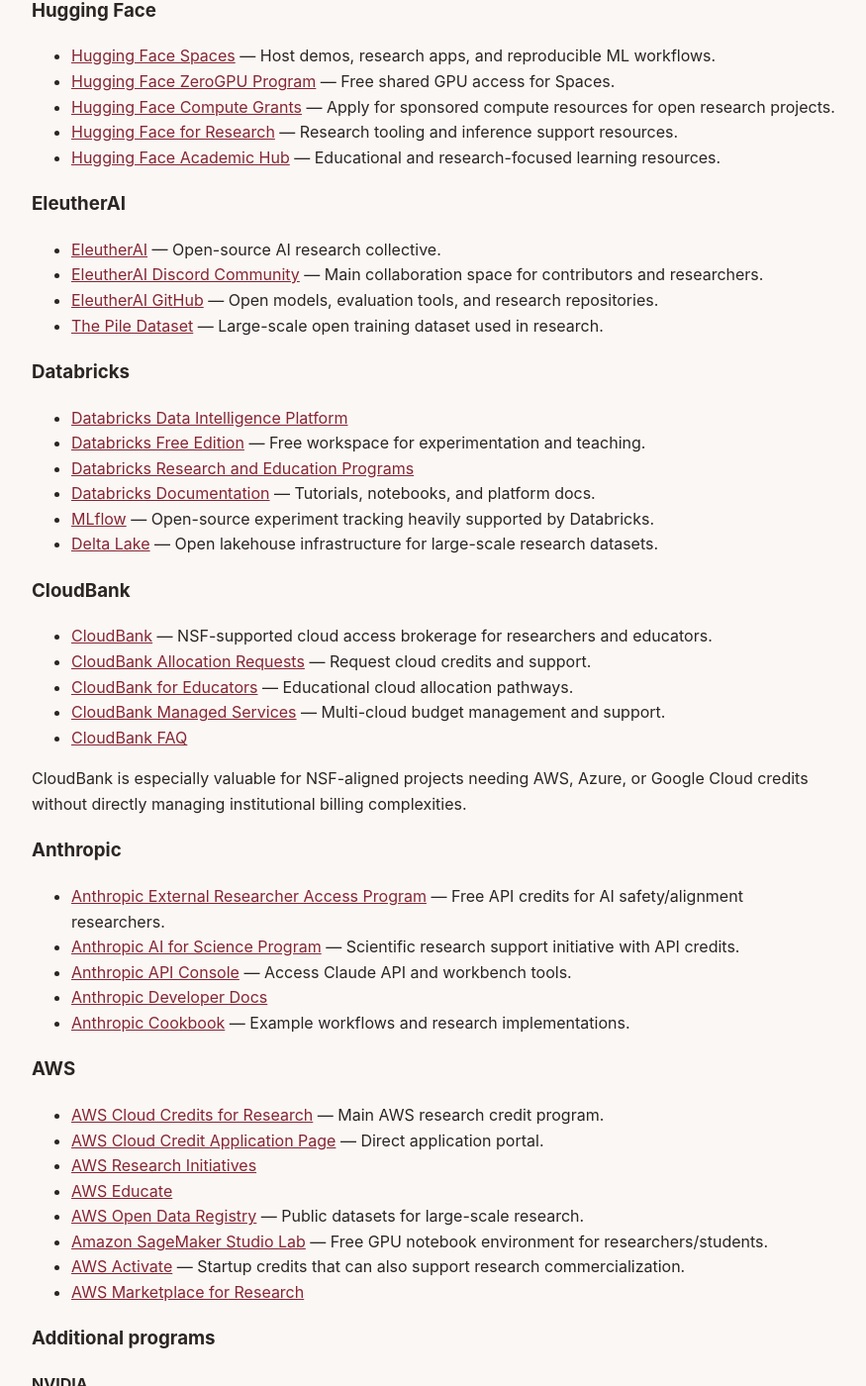
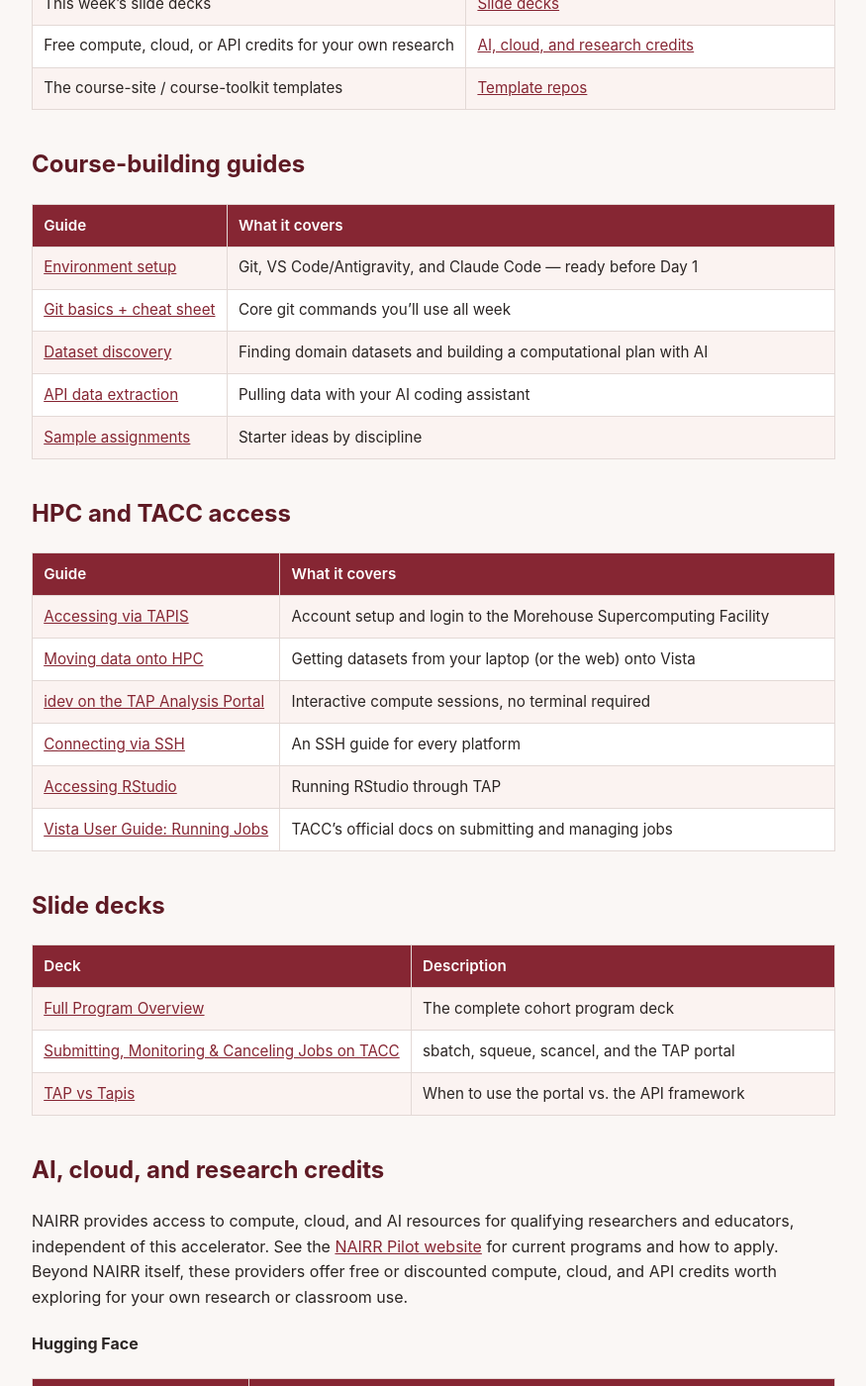
Before and after one commit to whitneynelson/nairr-teaching-innovation, a Jekyll site: the page built from additional-resources.md, in a window 1280 px wide and 1400 px high, scrolled down 582 px. Shown: the whole window at 99% size, without its empty margins (202-1077 px from the left). Built offline with Jekyll 4.4.1, drawn with Linux system fonts in a browser that asks for light colours; some of the changed text lies outside the part shown.

Commit message:
Reorganize Resources page into tables with a quick-nav section
Groups content into Course-building guides, HPC and TACC access,
Slide decks, AI/cloud/research credits, and Template repos, each
as a scannable table instead of flat bullet lists. Adds a "Find
what you need" table at the top linking to each section.

Co-Authored-By: Claude Sonnet 5 <noreply@anthropic.com>

```diff
--- a/additional-resources.md
+++ b/additional-resources.md
@@ -4,112 +4,144 @@ title: Resources
 
 # Resources
 
-## AI credits for teachers and researchers
+Guides, HPC documentation, this week's slide decks, and funding opportunities beyond the accelerator — organized so you can jump straight to what you need.
 
-NAIRR provides access to compute, cloud, and AI resources for qualifying researchers and educators, independent of this accelerator. See the [NAIRR Pilot website](https://nairrpilot.org) for current programs and how to apply.
+## Find what you need
 
-## NAIRR ecosystem & research credits
+| Looking for... | Jump to |
+|:---|:---|
+| Environment, syllabus, and assignment setup | [Course-building guides](#course-building-guides) |
+| Vista / TACC access, data transfer, and jobs | [HPC and TACC access](#hpc-and-tacc-access) |
+| This week's slide decks | [Slide decks](#slide-decks) |
+| Free compute, cloud, or API credits for your own research | [AI, cloud, and research credits](#ai-cloud-and-research-credits) |
+| The course-site / course-toolkit templates | [Template repos](#template-repos) |
 
-Beyond NAIRR itself, these providers offer free or discounted compute, cloud, and API credits worth exploring for your own research or classroom use.
+## Course-building guides
 
-### Hugging Face
+| Guide | What it covers |
+|:---|:---|
+| [Environment setup](resources/setup-git-vscode-tacc.html) | Git, VS Code/Antigravity, and Claude Code — ready before Day 1 |
+| [Git basics + cheat sheet](resources/git-basics.html) | Core git commands you'll use all week |
+| [Dataset discovery](resources/dataset-discovery.html) | Finding domain datasets and building a computational plan with AI |
+| [API data extraction](resources/api-data-extraction.html) | Pulling data with your AI coding assistant |
+| [Sample assignments](resources/sample-assignments.html) | Starter ideas by discipline |
 
-- [Hugging Face Spaces](https://huggingface.co/spaces) — Host demos, research apps, and reproducible ML workflows.
-- [Hugging Face ZeroGPU Program](https://huggingface.co/zerogpu) — Free shared GPU access for Spaces.
-- [Hugging Face Compute Grants](https://huggingface.co/grants) — Apply for sponsored compute resources for open research projects.
-- [Hugging Face for Research](https://huggingface.co/learn/cookbook/en/enterprise_hub_serverless_inference_api) — Research tooling and inference support resources.
-- [Hugging Face Academic Hub](https://huggingface.co/learn) — Educational and research-focused learning resources.
+## HPC and TACC access
 
-### EleutherAI
+| Guide | What it covers |
+|:---|:---|
+| [Accessing via TAPIS](resources/accessing-tapis.html) | Account setup and login to the Morehouse Supercomputing Facility |
+| [Moving data onto HPC](resources/moving-data-tacc.html) | Getting datasets from your laptop (or the web) onto Vista |
+| [idev on the TAP Analysis Portal](resources/idev-tap-portal.html) | Interactive compute sessions, no terminal required |
+| [Connecting via SSH](resources/connecting-to-vista-ssh.html) | An SSH guide for every platform |
+| [Accessing RStudio](resources/accessing-rstudio-tacc.html) | Running RStudio through TAP |
+| [Vista User Guide: Running Jobs](https://docs.tacc.utexas.edu/hpc/vista/#running) | TACC's official docs on submitting and managing jobs |
 
-- [EleutherAI](https://www.eleuther.ai/) — Open-source AI research collective.
-- [EleutherAI Discord Community](https://discord.gg/eleutherai) — Main collaboration space for contributors and researchers.
-- [EleutherAI GitHub](https://github.com/EleutherAI) — Open models, evaluation tools, and research repositories.
-- [The Pile Dataset](https://pile.eleuther.ai/) — Large-scale open training dataset used in research.
+## Slide decks
 
-### Databricks
+| Deck | Description |
+|:---|:---|
+| [Full Program Overview](assets/slides/full-program-deck.pdf) | The complete cohort program deck |
+| [Submitting, Monitoring & Canceling Jobs on TACC](assets/slides/how-to-submit-and-cancel-jobs-on-tacc.pdf) | sbatch, squeue, scancel, and the TAP portal |
+| [TAP vs Tapis](assets/slides/tap-vs-tapis.pdf) | When to use the portal vs. the API framework |
 
-- [Databricks Data Intelligence Platform](https://www.databricks.com/)
-- [Databricks Free Edition](https://www.databricks.com/learn/free-edition) — Free workspace for experimentation and teaching.
-- [Databricks Research and Education Programs](https://www.databricks.com/learn/training/home)
-- [Databricks Documentation](https://docs.databricks.com/en/index.html) — Tutorials, notebooks, and platform docs.
-- [MLflow](https://mlflow.org/) — Open-source experiment tracking heavily supported by Databricks.
-- [Delta Lake](https://delta.io/) — Open lakehouse infrastructure for large-scale research datasets.
+## AI, cloud, and research credits
 
-### CloudBank
+NAIRR provides access to compute, cloud, and AI resources for qualifying researchers and educators, independent of this accelerator. See the [NAIRR Pilot website](https://nairrpilot.org) for current programs and how to apply. Beyond NAIRR itself, these providers offer free or discounted compute, cloud, and API credits worth exploring for your own research or classroom use.
 
-- [CloudBank](https://www.cloudbank.org/) — NSF-supported cloud access brokerage for researchers and educators.
-- [CloudBank Allocation Requests](https://www.cloudbank.org/get-started/) — Request cloud credits and support.
-- [CloudBank for Educators](https://www.cloudbank.org/education/) — Educational cloud allocation pathways.
-- [CloudBank Managed Services](https://www.cloudbank.org/services/) — Multi-cloud budget management and support.
-- [CloudBank FAQ](https://www.cloudbank.org/faq/)
+#### Hugging Face
+
+| Resource | Description |
+|:---|:---|
+| [Spaces](https://huggingface.co/spaces) | Host demos, research apps, and reproducible ML workflows |
+| [ZeroGPU Program](https://huggingface.co/zerogpu) | Free shared GPU access for Spaces |
+| [Compute Grants](https://huggingface.co/grants) | Sponsored compute for open research projects |
+| [Hugging Face for Research](https://huggingface.co/learn/cookbook/en/enterprise_hub_serverless_inference_api) | Research tooling and inference support |
+| [Academic Hub](https://huggingface.co/learn) | Educational and research-focused learning resources |
+
+#### EleutherAI
+
+| Resource | Description |
+|:---|:---|
+| [EleutherAI](https://www.eleuther.ai/) | Open-source AI research collective |
+| [Discord Community](https://discord.gg/eleutherai) | Main collaboration space for contributors and researchers |
+| [GitHub](https://github.com/EleutherAI) | Open models, evaluation tools, and research repositories |
+| [The Pile Dataset](https://pile.eleuther.ai/) | Large-scale open training dataset used in research |
+
+#### Databricks
+
+| Resource | Description |
+|:---|:---|
+| [Data Intelligence Platform](https://www.databricks.com/) | Product overview |
+| [Free Edition](https://www.databricks.com/learn/free-edition) | Free workspace for experimentation and teaching |
+| [Research and Education Programs](https://www.databricks.com/learn/training/home) | Academic partnerships and training |
+| [Documentation](https://docs.databricks.com/en/index.html) | Tutorials, notebooks, and platform docs |
+| [MLflow](https://mlflow.org/) | Open-source experiment tracking |
+| [Delta Lake](https://delta.io/) | Open lakehouse infrastructure for large-scale research datasets |
+
+#### CloudBank
+
+| Resource | Description |
+|:---|:---|
+| [CloudBank](https://www.cloudbank.org/) | NSF-supported cloud access brokerage for researchers and educators |
+| [Allocation Requests](https://www.cloudbank.org/get-started/) | Request cloud credits and support |
+| [For Educators](https://www.cloudbank.org/education/) | Educational cloud allocation pathways |
+| [Managed Services](https://www.cloudbank.org/services/) | Multi-cloud budget management and support |
+| [FAQ](https://www.cloudbank.org/faq/) | Common questions about CloudBank's services |
 
 CloudBank is especially valuable for NSF-aligned projects needing AWS, Azure, or Google Cloud credits without directly managing institutional billing complexities.
 
-### Anthropic
+#### Anthropic
 
-- [Anthropic External Researcher Access Program](https://support.anthropic.com/en/articles/9125743-what-is-the-external-researcher-access-program) — Free API credits for AI safety/alignment researchers.
-- [Anthropic AI for Science Program](https://www.anthropic.com/news/ai-for-science-program) — Scientific research support initiative with API credits.
-- [Anthropic API Console](https://console.anthropic.com/) — Access Claude API and workbench tools.
-- [Anthropic Developer Docs](https://docs.anthropic.com/)
-- [Anthropic Cookbook](https://github.com/anthropics/anthropic-cookbook) — Example workflows and research implementations.
+| Resource | Description |
+|:---|:---|
+| [External Researcher Access Program](https://support.anthropic.com/en/articles/9125743-what-is-the-external-researcher-access-program) | Free API credits for AI safety/alignment researchers |
+| [AI for Science Program](https://www.anthropic.com/news/ai-for-science-program) | Scientific research support with API credits |
+| [API Console](https://console.anthropic.com/) | Access Claude API and workbench tools |
+| [Developer Docs](https://docs.anthropic.com/) | API reference and integration guides |
+| [Cookbook](https://github.com/anthropics/anthropic-cookbook) | Example workflows and research implementations |
 
-### AWS
+#### AWS
 
-- [AWS Cloud Credits for Research](https://aws.amazon.com/grants/) — Main AWS research credit program.
-- [AWS Cloud Credit Application Page](https://pages.awscloud.com/aws-cloud-credit-for-research.html) — Direct application portal.
-- [AWS Research Initiatives](https://aws.amazon.com/research-initiatives/)
-- [AWS Educate](https://aws.amazon.com/education/awseducate/)
-- [AWS Open Data Registry](https://registry.opendata.aws/) — Public datasets for large-scale research.
-- [Amazon SageMaker Studio Lab](https://studiolab.sagemaker.aws/) — Free GPU notebook environment for researchers/students.
-- [AWS Activate](https://aws.amazon.com/startups/credits) — Startup credits that can also support research commercialization.
-- [AWS Marketplace for Research](https://aws.amazon.com/marketplace/solutions/research-and-technical-computing/)
+| Resource | Description |
+|:---|:---|
+| [Cloud Credits for Research](https://aws.amazon.com/grants/) | Main AWS research credit program |
+| [Cloud Credit Application](https://pages.awscloud.com/aws-cloud-credit-for-research.html) | Direct application portal |
+| [Research Initiatives](https://aws.amazon.com/research-initiatives/) | AWS's research partnerships and initiatives |
+| [AWS Educate](https://aws.amazon.com/education/awseducate/) | Free cloud training for students and educators |
+| [Open Data Registry](https://registry.opendata.aws/) | Public datasets for large-scale research |
+| [SageMaker Studio Lab](https://studiolab.sagemaker.aws/) | Free GPU notebook environment for researchers/students |
+| [AWS Activate](https://aws.amazon.com/startups/credits) | Startup credits, also usable for research commercialization |
+| [Marketplace for Research](https://aws.amazon.com/marketplace/solutions/research-and-technical-computing/) | Research and technical computing solutions |
 
-### Additional programs
+#### NVIDIA
 
-**NVIDIA**
+| Resource | Description |
+|:---|:---|
+| [Academic Grant Program](https://www.nvidia.com/en-us/industries/higher-education-research/academic-grant-program/) | GPU hardware grants for academic research |
+| [Inception Program](https://www.nvidia.com/en-us/startups/) | Support and resources for startups and research labs |
+| [GPU Cloud (NGC)](https://catalog.ngc.nvidia.com/) | Container registry for GPU-optimized AI software |
 
-- [NVIDIA Academic Grant Program](https://www.nvidia.com/en-us/industries/higher-education-research/academic-grant-program/)
-- [NVIDIA Inception Program](https://www.nvidia.com/en-us/startups/)
-- [NVIDIA GPU Cloud (NGC)](https://catalog.ngc.nvidia.com/)
+#### Google Cloud
 
-**Google Cloud**
+| Resource | Description |
+|:---|:---|
+| [Research Credits](https://edu.google.com/programs/credits/research/) | Cloud credit application for researchers |
+| [Education Research Awards](https://research.google/programs-and-events/research-awards/) | Research funding opportunities from Google |
+| [Kaggle](https://www.kaggle.com/) | Free GPUs, datasets, and collaborative notebooks |
 
-- [Google Cloud Research Credits](https://edu.google.com/programs/credits/research/)
-- [Google for Education Research](https://research.google/programs-and-events/research-awards/)
-- [Kaggle](https://www.kaggle.com/) — Free GPUs, datasets, and collaborative notebooks.
+#### Microsoft
 
-**Microsoft**
-
-- [Microsoft Azure for Research](https://www.microsoft.com/en-us/azure-academic-research/default.aspx)
-- [Microsoft AI for Good](https://www.microsoft.com/en-us/ai/ai-for-good)
-
-## Reference material
-
-- [Accessing the Morehouse Supercomputing Facility via TAPIS](resources/accessing-tapis.html)
-- [Setup: Git, VS Code/Antigravity, and Morehouse Supercomputing Facility](resources/setup-git-vscode-tacc.html)
-- [Git basics + cheat sheet](resources/git-basics.html)
-- [Moving data onto the Morehouse Supercomputing Facility](resources/moving-data-tacc.html)
-- [Dataset discovery: finding domain datasets + building a computational plan/data workflow with AI](resources/dataset-discovery.html)
-- [API data extraction with your AI coding assistant](resources/api-data-extraction.html)
-- [Sample assignments; starter ideas by discipline](resources/sample-assignments.html)
-- [Launching an idev session on the TAP Analysis Portal](resources/idev-tap-portal.html)
-- [Connecting to Vista: an SSH guide for every platform](resources/connecting-to-vista-ssh.html)
-- [Accessing RStudio on the Morehouse Supercomputing Facility](resources/accessing-rstudio-tacc.html)
-
-## VISTA Documentation
-
-- [Vista User Guide: Running Jobs](https://docs.tacc.utexas.edu/hpc/vista/#running)
-
-## Slides
-
-- [Full Program Overview](assets/slides/full-program-deck.pdf)
-- [Submitting, Monitoring & Canceling Jobs on TACC](assets/slides/how-to-submit-and-cancel-jobs-on-tacc.pdf)
-- [TAP vs Tapis](assets/slides/tap-vs-tapis.pdf)
+| Resource | Description |
+|:---|:---|
+| [Azure for Research](https://www.microsoft.com/en-us/azure-academic-research/default.aspx) | Azure cloud credits and support for researchers |
+| [AI for Good](https://www.microsoft.com/en-us/ai/ai-for-good) | AI grant program for social impact projects |
 
 ## Template repos
 
 The two repos every participant builds their course in this week:
 
-- [course-site](https://github.com/whitneynelson/course-site) (public)
-- [course-toolkit](https://github.com/whitneynelson/course-toolkit) (private)
+| Repo | Visibility | Purpose |
+|:---|:---|:---|
+| [course-site](https://github.com/whitneynelson/course-site) | Public | Everything a student will eventually see |
+| [course-toolkit](https://github.com/whitneynelson/course-toolkit) | Private | Grading, exams, and prep material |
```
